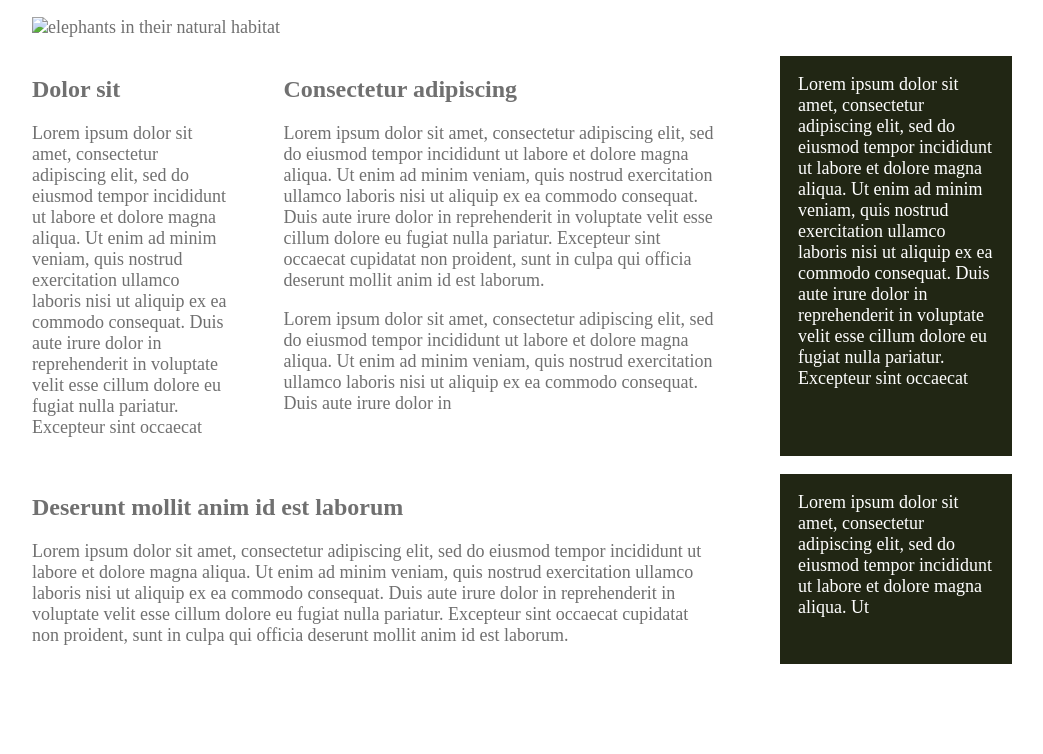
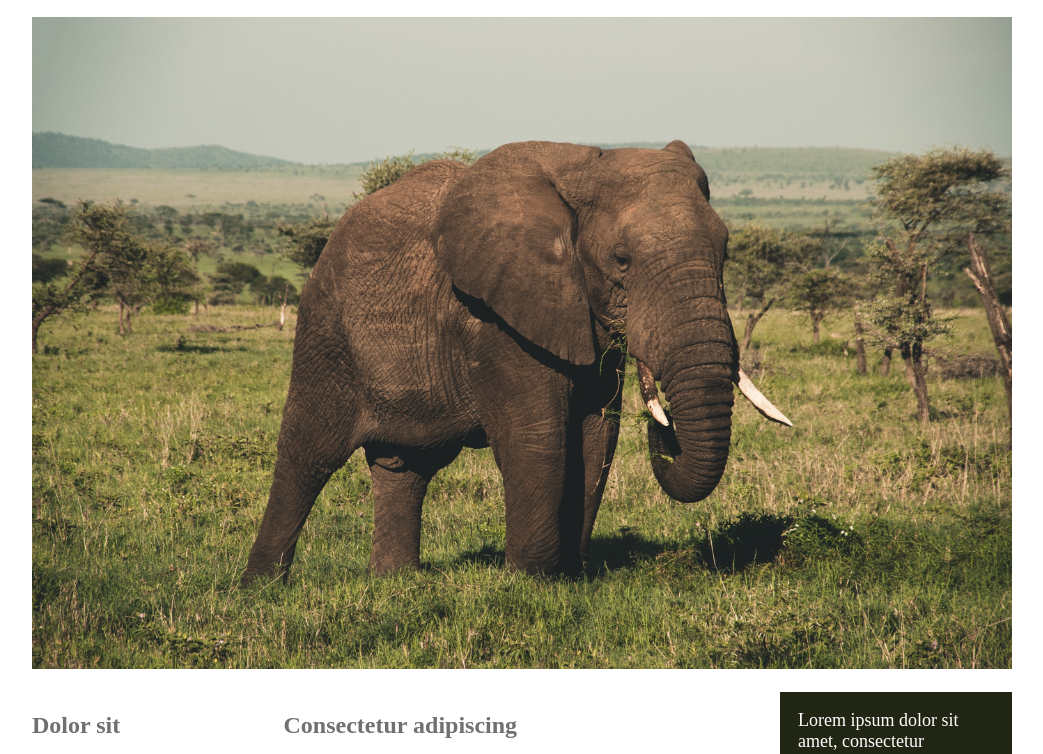
Before and after one commit to segunajibola/elephant-page, a plain HTML site: page index.html in a window 1280 px wide. Shown: the part 102-856 px from the top of the page, without its empty margins (118-1161 px from the left). Before the commit the page ends 800 px from the top, so only its background shows below. Drawn offline with Linux system fonts and the light colour scheme.

Commit message:
firstCommit

```diff
--- a/index.html
+++ b/index.html
@@ -11,7 +11,7 @@
 
     <div class="container">
         <h1>Let's start <span>getting a little</span> more fancy!  </h1>
-        <img src="images/elephants.jpg" alt="elephants in their natural habitat">
+        <img src="images/elephant.jpg" alt="elephants in their natural habitat">
 
         <div class="columns">
             <div class="col col-1">
```
